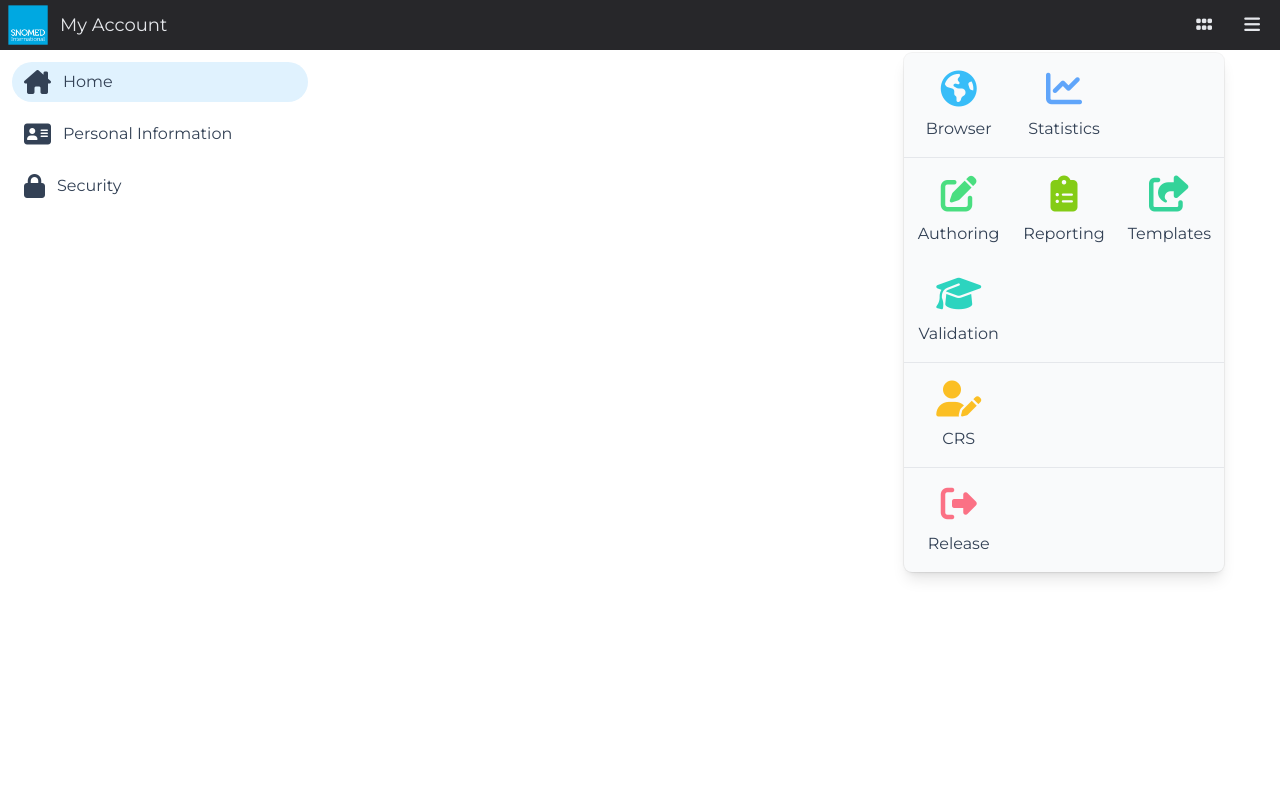
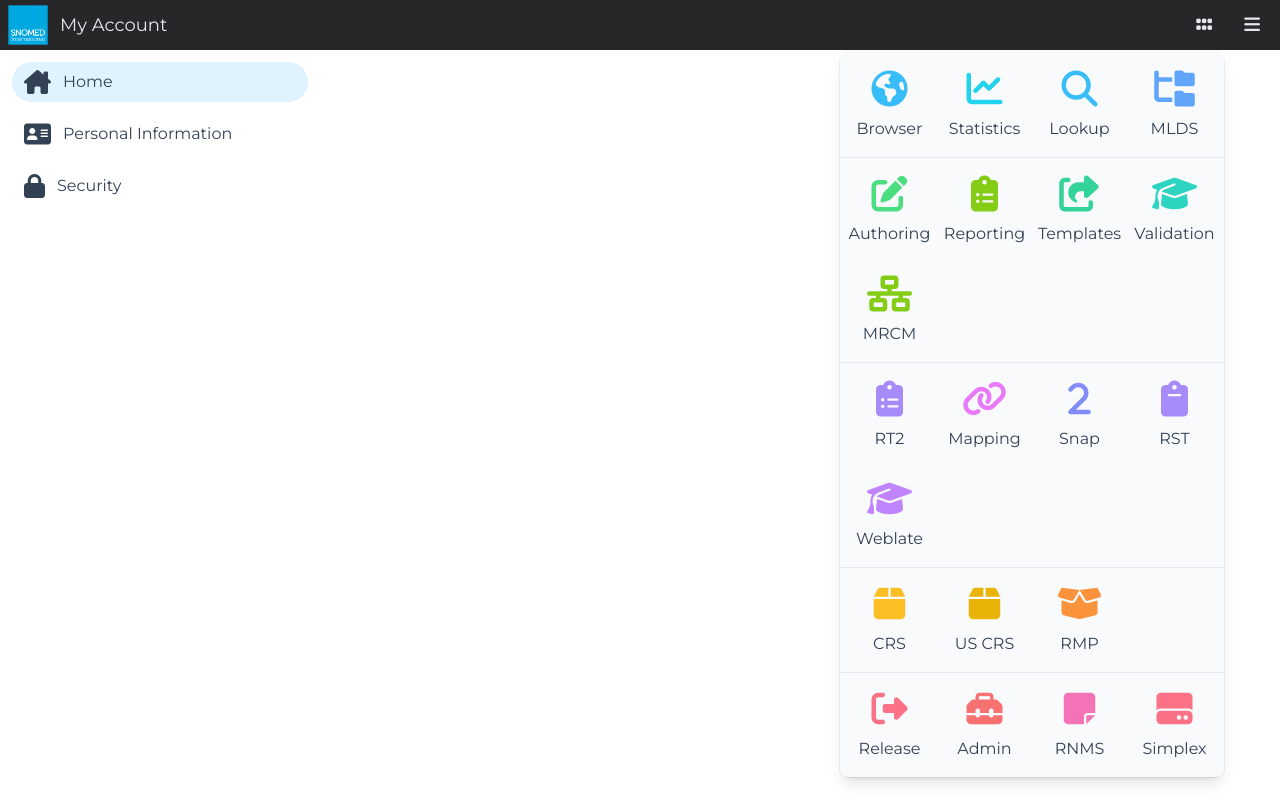
Before and after one commit to IHTSDO/identity-management-ui, an Angular app: page /home in a window 1280 px wide. Both pictures are taken after a click on the button 1204 px from the left and 25 px from the top of the page. Built offline with nearby package versions, Linux system fonts and the light colour scheme; no server answers.

Commit message:
MAINT-2763 Navbar widening

```diff
--- a/src/app/components/snomed-navbar/snomed-navbar.component.html
+++ b/src/app/components/snomed-navbar/snomed-navbar.component.html
@@ -2,6 +2,8 @@
     <div class="flex justify-start items-center">
         <img class="size-10" src="logos/snomed-logo-small.png" alt="SNOMED International Logo">
         <span class="text-gray-200 text-lg pl-3">My Account</span>
+<!--        <span class="text-sky-400 text-sm pl-3">Dashboard</span>-->
+<!--        <span class="text-gray-200 text-sm pl-3">All Code Systems</span>-->
     </div>
     <div class="flex justify-end items-center">
         <div *ngIf="user" class="relative inline-block">
@@ -35,18 +37,26 @@
                 <i class="fa-solid fa-grip text-lg m-auto"></i>
             </button>
 
-            <div *ngIf="expandedAppMenu" class="absolute right-0 z-10 mt-2 w-80 origin-top-right rounded-lg bg-gray-50 shadow-lg ring-1 ring-black/5 focus:outline-none" role="menu" aria-orientation="vertical" aria-labelledby="app-menu" tabindex="-1">
-                <div class="grid grid-cols-3 gap-3 p-2">
+            <div *ngIf="expandedAppMenu" class="absolute right-0 z-10 mt-2 w-96 origin-top-right rounded-lg bg-gray-50 shadow-lg ring-1 ring-black/5 focus:outline-none" role="menu" aria-orientation="vertical" aria-labelledby="app-menu" tabindex="-1">
+                <div class="grid grid-cols-4 gap-3 p-2">
                     <div class="hover:bg-gray-100 p-2 rounded-lg justify-items-center cursor-pointer">
                         <i class="fa-solid text-sky-400 fa-earth-americas text-4xl pb-2 text-center"></i>
                         <p class="text-center text-slate-700">Browser</p>
                     </div>
                     <div class="hover:bg-gray-100 p-2 rounded-lg justify-items-center cursor-pointer">
-                        <i class="fa-solid text-blue-400 fa-chart-line text-4xl pb-2 text-center"></i>
+                        <i class="fa-solid text-cyan-400 fa-chart-line text-4xl pb-2 text-center"></i>
                         <p class="text-center text-slate-700">Statistics</p>
                     </div>
+                    <div class="hover:bg-gray-100 p-2 rounded-lg justify-items-center cursor-pointer">
+                        <i class="fa-solid text-sky-400 fa-magnifying-glass text-4xl pb-2 text-center"></i>
+                        <p class="text-center text-slate-700">Lookup</p>
+                    </div>
+                    <div class="hover:bg-gray-100 p-2 rounded-lg justify-items-center cursor-pointer">
+                        <i class="fa-solid text-blue-400 fa-folder-tree text-4xl pb-2 text-center"></i>
+                        <p class="text-center text-slate-700">MLDS</p>
+                    </div>
                 </div>
-                <div class="grid grid-cols-3 gap-3 border-t p-2">
+                <div class="grid grid-cols-4 gap-3 border-t p-2">
                     <div class="hover:bg-gray-100 p-2 rounded-lg justify-items-center cursor-pointer">
                         <i class="fa-solid text-green-400 fa-pen-to-square text-4xl pb-2 text-center"></i>
                         <p class="text-center text-slate-700">Authoring</p>
@@ -63,17 +73,63 @@
                         <i class="fa-solid text-teal-400 fa-graduation-cap text-4xl pb-2 text-center"></i>
                         <p class="text-center text-slate-700">Validation</p>
                     </div>
+                    <div class="hover:bg-gray-100 p-2 rounded-lg justify-items-center cursor-pointer">
+                        <i class="fa-solid text-lime-500 fa-network-wired text-4xl pb-2 text-center"></i>
+                        <p class="text-center text-slate-700">MRCM</p>
+                    </div>
                 </div>
-                <div class="grid grid-cols-3 gap-3 border-t p-2">
+                <div class="grid grid-cols-4 gap-3 border-t p-2">
                     <div class="hover:bg-gray-100 p-2 rounded-lg justify-items-center cursor-pointer">
-                        <i class="fa-solid text-amber-400 fa-user-pen text-4xl pb-2 text-center"></i>
+                        <i class="fa-solid text-violet-400 fa-clipboard-list text-4xl pb-2 text-center"></i>
+                        <p class="text-center text-slate-700">RT2</p>
+                    </div>
+                    <div class="hover:bg-gray-100 p-2 rounded-lg justify-items-center cursor-pointer">
+                        <i class="fa-solid text-fuchsia-400 fa-link text-4xl pb-2 text-center"></i>
+                        <p class="text-center text-slate-700">Mapping</p>
+                    </div>
+                    <div class="hover:bg-gray-100 p-2 rounded-lg justify-items-center cursor-pointer">
+                        <i class="fa-solid text-indigo-400 fa-2 text-4xl pb-2 text-center"></i>
+                        <p class="text-center text-slate-700">Snap</p>
+                    </div>
+                    <div class="hover:bg-gray-100 p-2 rounded-lg justify-items-center cursor-pointer">
+                        <i class="fa-solid text-violet-400 fa-clipboard text-4xl pb-2 text-center"></i>
+                        <p class="text-center text-slate-700">RST</p>
+                    </div>
+                    <div class="hover:bg-gray-100 p-2 rounded-lg justify-items-center cursor-pointer">
+                        <i class="fa-solid text-purple-400 fa-graduation-cap text-4xl pb-2 text-center"></i>
+                        <p class="text-center text-slate-700">Weblate</p>
+                    </div>
+                </div>
+                <div class="grid grid-cols-4 gap-3 border-t p-2">
+                    <div class="hover:bg-gray-100 p-2 rounded-lg justify-items-center cursor-pointer">
+                        <i class="fa-solid text-amber-400 fa-box text-4xl pb-2 text-center"></i>
                         <p class="text-center text-slate-700">CRS</p>
                     </div>
+                    <div class="hover:bg-gray-100 p-2 rounded-lg justify-items-center cursor-pointer">
+                        <i class="fa-solid text-yellow-500 fa-box text-4xl pb-2 text-center"></i>
+                        <p class="text-center text-slate-700">US CRS</p>
+                    </div>
+                    <div class="hover:bg-gray-100 p-2 rounded-lg justify-items-center cursor-pointer">
+                        <i class="fa-solid text-orange-400 fa-box-open text-4xl pb-2 text-center"></i>
+                        <p class="text-center text-slate-700">RMP</p>
+                    </div>
                 </div>
-                <div class="grid grid-cols-3 gap-3 border-t p-2">
+                <div class="grid grid-cols-4 gap-3 border-t p-2">
                     <div class="hover:bg-gray-100 p-2 rounded-lg justify-items-center cursor-pointer">
                         <i class="fa-solid text-rose-400 fa-right-from-bracket text-4xl pb-2 text-center"></i>
                         <p class="text-center text-slate-700">Release</p>
+                    </div>
+                    <div class="hover:bg-gray-100 p-2 rounded-lg justify-items-center cursor-pointer">
+                        <i class="fa-solid text-red-400 fa-toolbox text-4xl pb-2 text-center"></i>
+                        <p class="text-center text-slate-700">Admin</p>
+                    </div>
+                    <div class="hover:bg-gray-100 p-2 rounded-lg justify-items-center cursor-pointer">
+                        <i class="fa-solid text-pink-400 fa-note-sticky text-4xl pb-2 text-center"></i>
+                        <p class="text-center text-slate-700">RNMS</p>
+                    </div>
+                    <div class="hover:bg-gray-100 p-2 rounded-lg justify-items-center cursor-pointer">
+                        <i class="fa-solid text-rose-400 fa-hard-drive text-4xl pb-2 text-center"></i>
+                        <p class="text-center text-slate-700">Simplex</p>
                     </div>
                 </div>
             </div>
```
